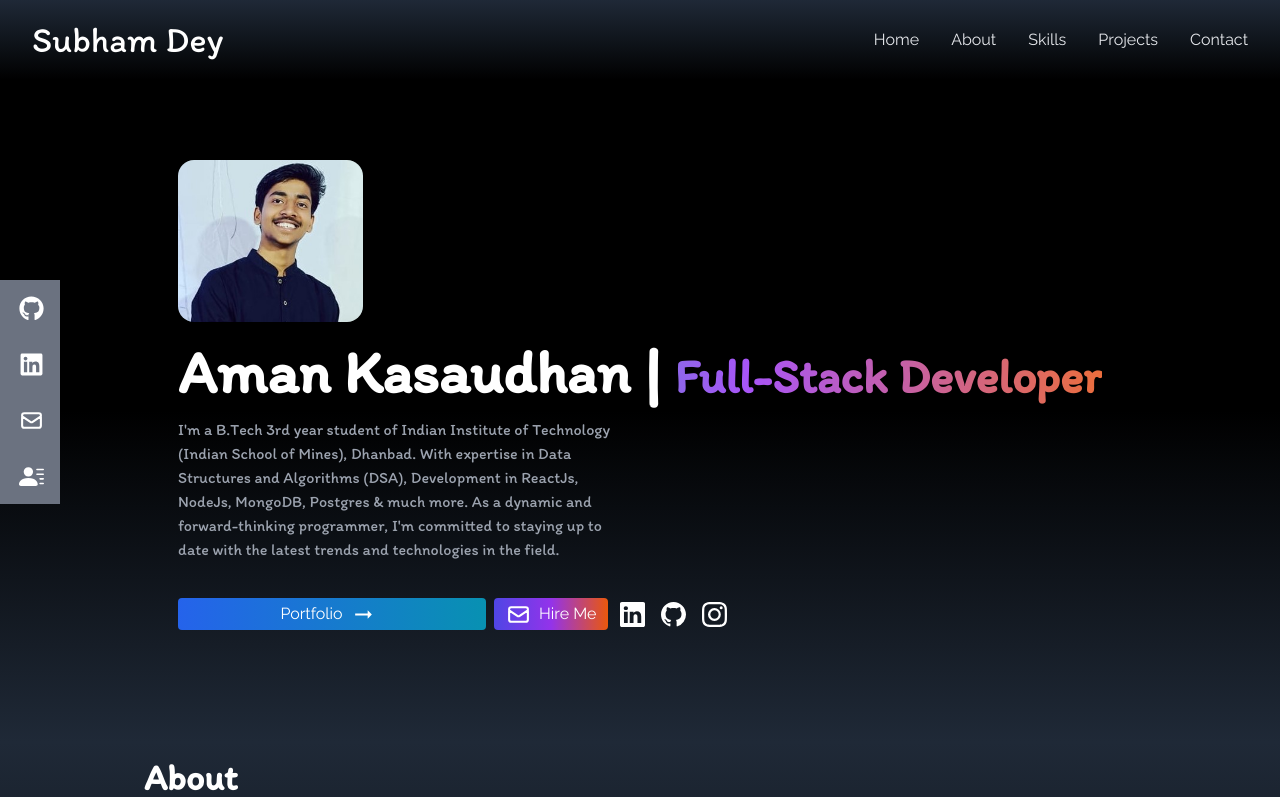
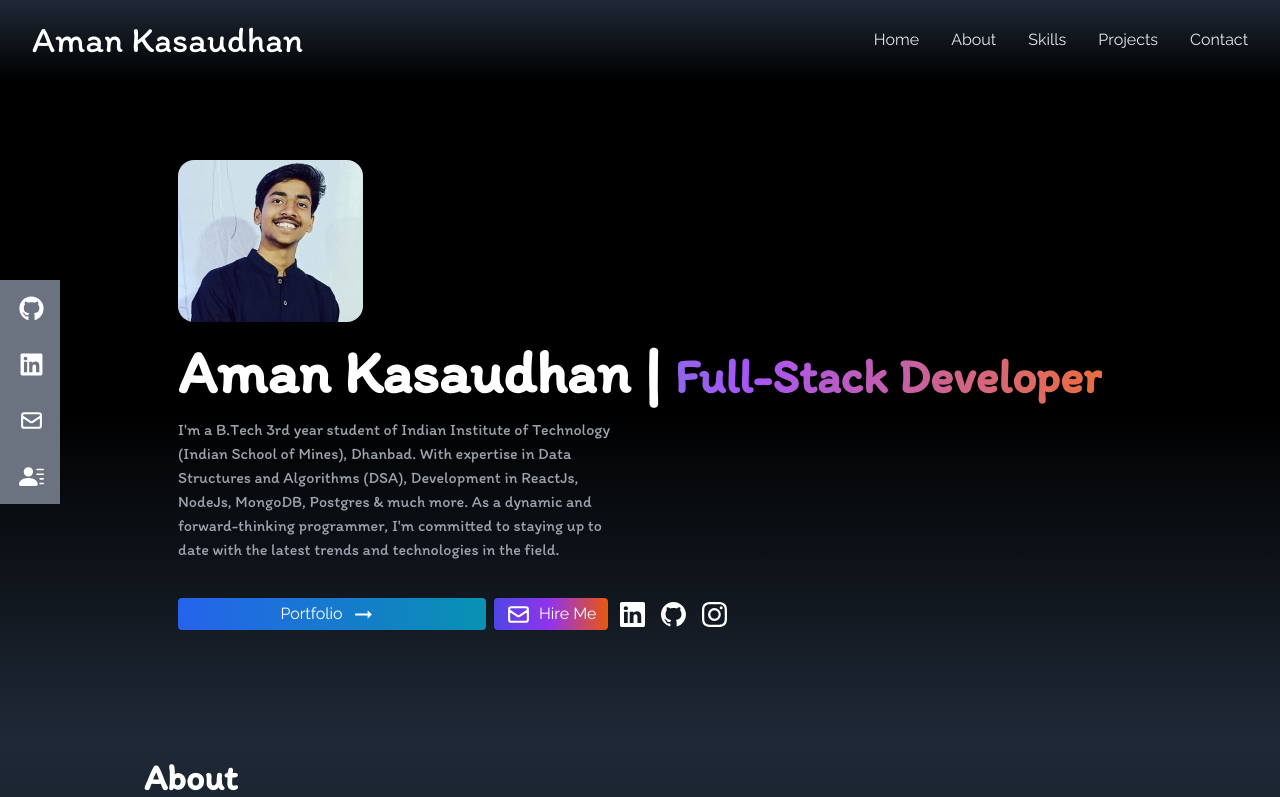
Before and after one commit to amanak4/my-portfolioo, a React (Create React App) app: page / in a window 1280 px wide. Shown: the top 797 px of the page. Built offline with nearby package versions, Linux system fonts and the light colour scheme; a web font is replaced by a local one.

Commit message:
Update NavBar

```diff
--- a/src/components/NavBar.jsx
+++ b/src/components/NavBar.jsx
@@ -31,7 +31,7 @@ const NavBar = () => {
     return (
         <div className='flex justify-between items-center w-full h-20 px-4 text-white bg-gradient-to-b from-gray-800 to-black'>
             <div data-aos="fade-down" data-aos-duration="500"  className='flex flex-row gap-1'>
-                <h3 className='text-4xl font-itim ml-4'>Subham Dey</h3>
+                <h3 className='text-4xl font-itim ml-4'>Aman Kasaudhan</h3>
             </div>
 
             <ul data-aos="fade-down" data-aos-duration="500"  className='hidden md:flex'>
```
